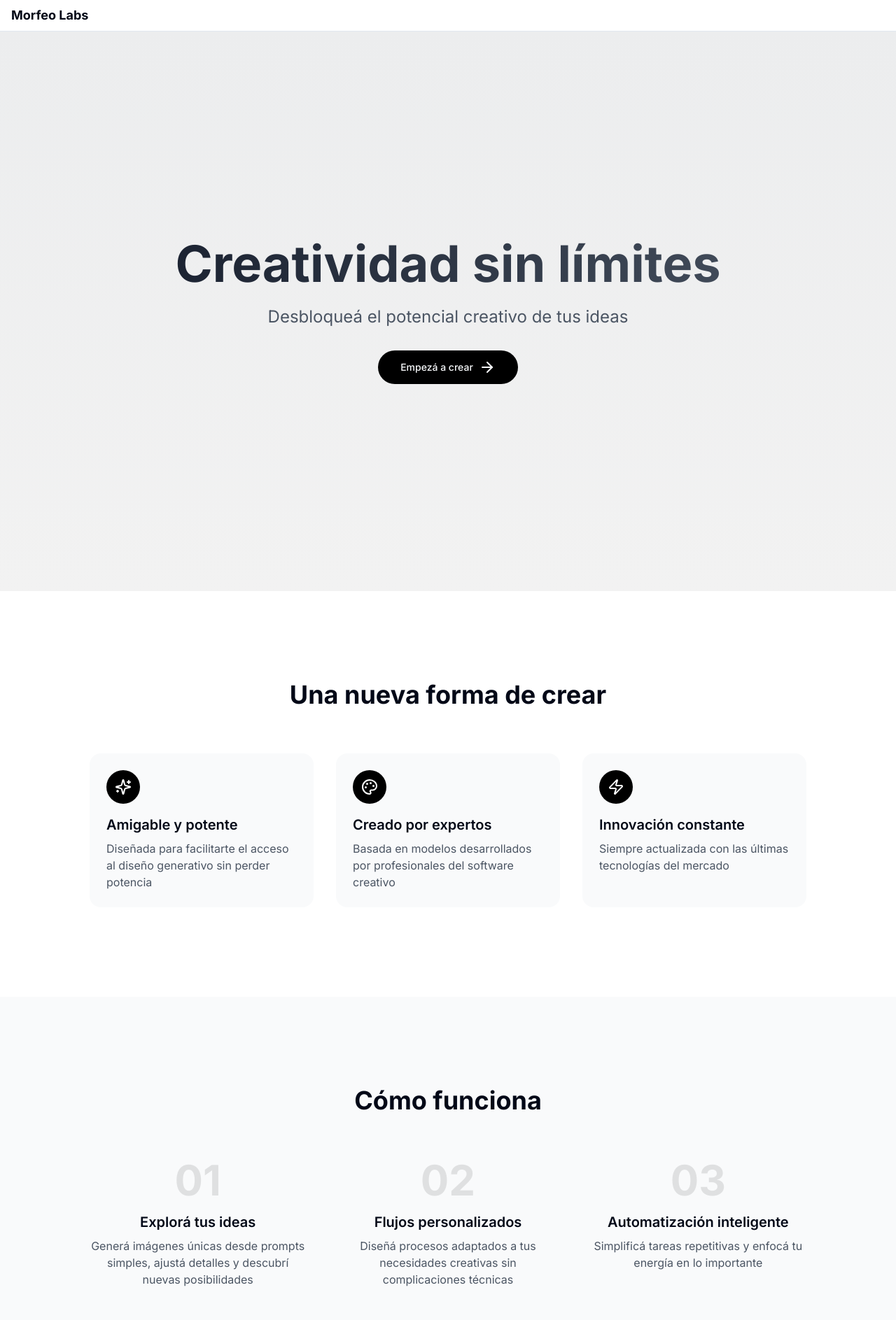
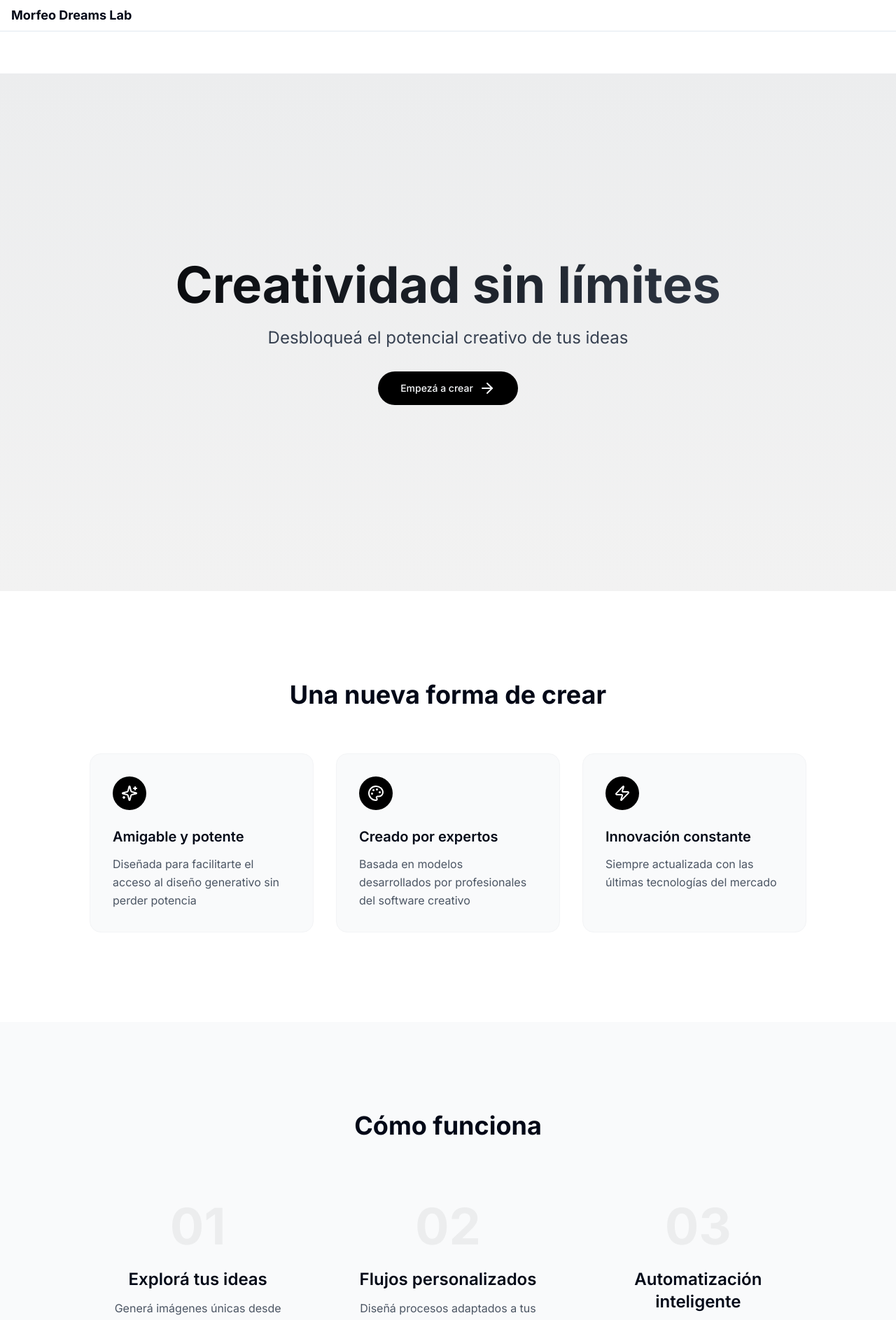
Before and after one commit to PauldeLavallaz/LujanTech, a Next.js app: page / in a window 1280 px wide. Shown: the top 1887 px of the page at 70% size. Built offline with nearby package versions, Linux system fonts and the light colour scheme; no server answers; what comfydeploy would draw is missing.

Commit message:
lo rompi?

```diff
--- a/package.json
+++ b/package.json
@@ -33,6 +33,7 @@
     "cross-env": "^7.0.3",
     "drizzle-orm": "^0.36.4",
     "drizzle-zod": "^0.5.1",
+    "framer-motion": "^11.13.1",
     "lucide-react": "^0.378.0",
     "next": "rc",
     "next-themes": "^0.3.0",
--- a/src/app/page.tsx
+++ b/src/app/page.tsx
@@ -12,7 +12,7 @@ export default function Home() {
 		<main className="flex min-h-screen flex-col items-center">
 			<nav className="fixed z-50 top-0 left-0 right-0 py-2 px-4 flex items-center justify-between w-full border-b bg-background">
 				<div className="flex items-start justify-center">
-					<div className="font-bold text-sm sm:text-base md:text-lg">Morfeo Labs</div>
+					<div className="font-bold text-sm sm:text-base md:text-lg">Morfeo Dreams Lab</div>
 				</div>
 				<div className="flex items-center gap-2">
 					<SignedIn>
--- a/src/components/Onboarding.tsx
+++ b/src/components/Onboarding.tsx
@@ -22,10 +22,10 @@ const stagger = {
 
 export function Onboarding() {
 	return (
-		<div className="flex flex-col w-full min-h-screen">
+		<div className="flex flex-col w-full">
 			{/* Hero Section */}
 			<motion.section
-				className="relative min-h-screen flex items-center justify-center bg-gradient-to-b from-gray-50 to-white"
+				className="relative min-h-[calc(100vh-60px)] flex items-center justify-center bg-gradient-to-b from-gray-50 to-white mt-[60px]"
 				initial="initial"
 				animate="animate"
 				variants={stagger}
@@ -37,13 +37,13 @@ export function Onboarding() {
 
 				<div className="relative z-10 container mx-auto px-4 text-center">
 					<motion.h1
-						className="text-4xl md:text-7xl font-bold mb-6 bg-clip-text text-transparent bg-gradient-to-r from-gray-900 to-gray-600"
+						className="text-4xl md:text-7xl font-bold mb-6 bg-clip-text text-transparent bg-gradient-to-r from-black to-gray-700"
 						variants={fadeIn}
 					>
 						Creatividad sin límites
 					</motion.h1>
 					<motion.p
-						className="text-xl md:text-2xl mb-8 max-w-3xl mx-auto text-gray-600"
+						className="text-xl md:text-2xl mb-8 max-w-3xl mx-auto text-gray-700"
 						variants={fadeIn}
 					>
 						Desbloqueá el potencial creativo de tus ideas
@@ -60,7 +60,7 @@ export function Onboarding() {
 			</motion.section>
 
 			{/* Features Section */}
-			<section className="py-32 bg-white">
+			<section className="w-full py-32 bg-white">
 				<motion.div
 					className="container mx-auto px-4"
 					initial={{ opacity: 0 }}
@@ -92,7 +92,7 @@ export function Onboarding() {
 			</section>
 
 			{/* How it works */}
-			<section className="py-32 bg-gray-50">
+			<section className="w-full py-32 bg-gray-50">
 				<motion.div
 					className="container mx-auto px-4"
 					initial={{ opacity: 0 }}
@@ -124,7 +124,7 @@ export function Onboarding() {
 			</section>
 
 			{/* CTA Section */}
-			<section className="py-32 bg-black text-white">
+			<section className="w-full py-32 bg-black text-white">
 				<motion.div
 					className="container mx-auto px-4 text-center"
 					initial={{ opacity: 0 }}
@@ -153,15 +153,15 @@ export function Onboarding() {
 function FeatureCard({ icon, title, description }: { icon: React.ReactNode; title: string; description: string }) {
 	return (
 		<motion.div
-			className="p-6 rounded-2xl bg-gray-50 hover:bg-gray-100 transition-colors"
-			whileHover={{ y: -5 }}
+			className="p-8 rounded-2xl bg-gray-50 hover:bg-gray-100 transition-colors border border-gray-100"
+			whileHover={{ y: -5, boxShadow: "0 4px 20px rgba(0,0,0,0.1)" }}
 			transition={{ duration: 0.2 }}
 		>
-			<div className="w-12 h-12 rounded-full bg-black text-white flex items-center justify-center mb-4">
+			<div className="w-12 h-12 rounded-full bg-black text-white flex items-center justify-center mb-6">
 				{icon}
 			</div>
-			<h3 className="text-xl font-semibold mb-2">{title}</h3>
-			<p className="text-gray-600">{description}</p>
+			<h3 className="text-xl font-semibold mb-3">{title}</h3>
+			<p className="text-gray-600 leading-relaxed">{description}</p>
 		</motion.div>
 	);
 }
@@ -169,13 +169,13 @@ function FeatureCard({ icon, title, description }: { icon: React.ReactNode; titl
 function ProcessStep({ number, title, description }: { number: string; title: string; description: string }) {
 	return (
 		<motion.div
-			className="text-center"
-			whileHover={{ scale: 1.05 }}
+			className="text-center p-6"
+			whileHover={{ scale: 1.02 }}
 			transition={{ duration: 0.2 }}
 		>
-			<div className="text-6xl font-bold text-black/10 mb-4">{number}</div>
-			<h3 className="text-xl font-semibold mb-2">{title}</h3>
-			<p className="text-gray-600">{description}</p>
+			<div className="text-7xl font-bold text-black/5 mb-6">{number}</div>
+			<h3 className="text-2xl font-semibold mb-3">{title}</h3>
+			<p className="text-gray-600 leading-relaxed max-w-sm mx-auto">{description}</p>
 		</motion.div>
 	);
 }
```
Also changed, not shown: 1 other file (tests, documents, lock files or other folders).
